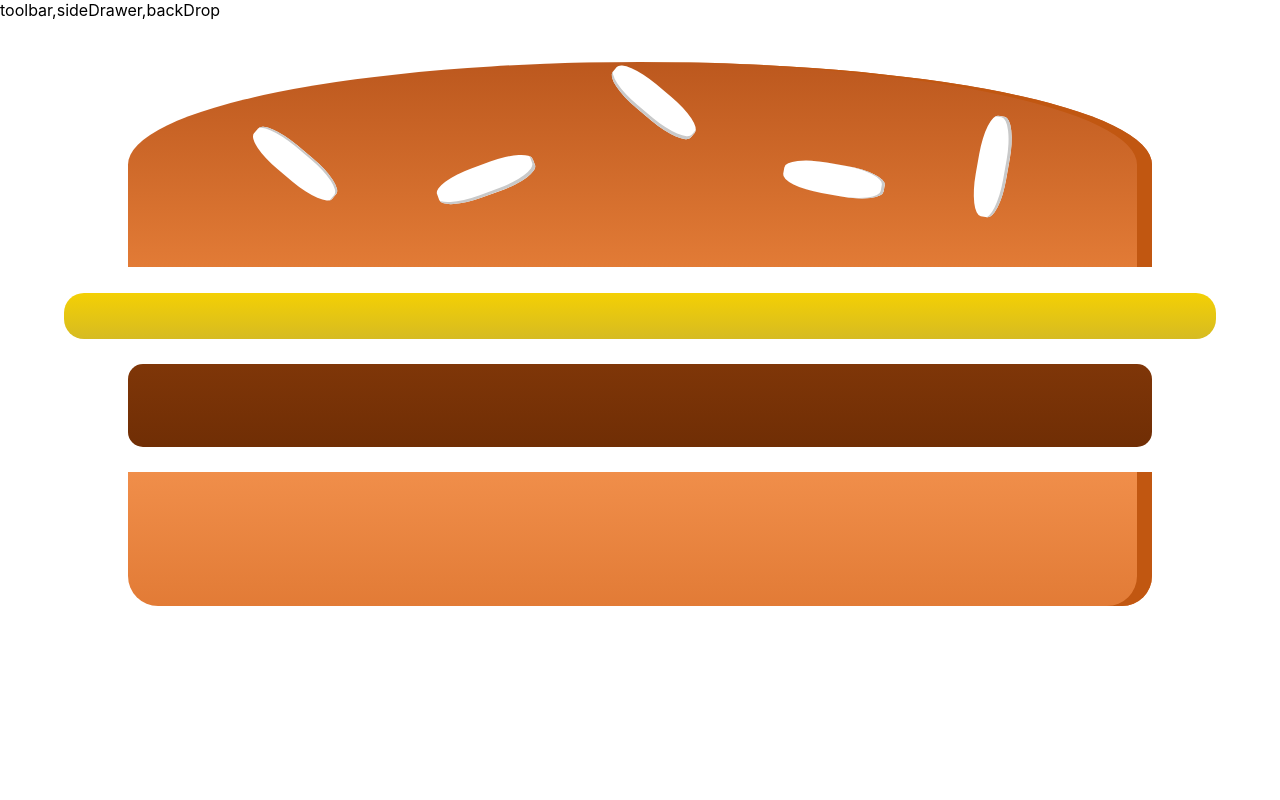
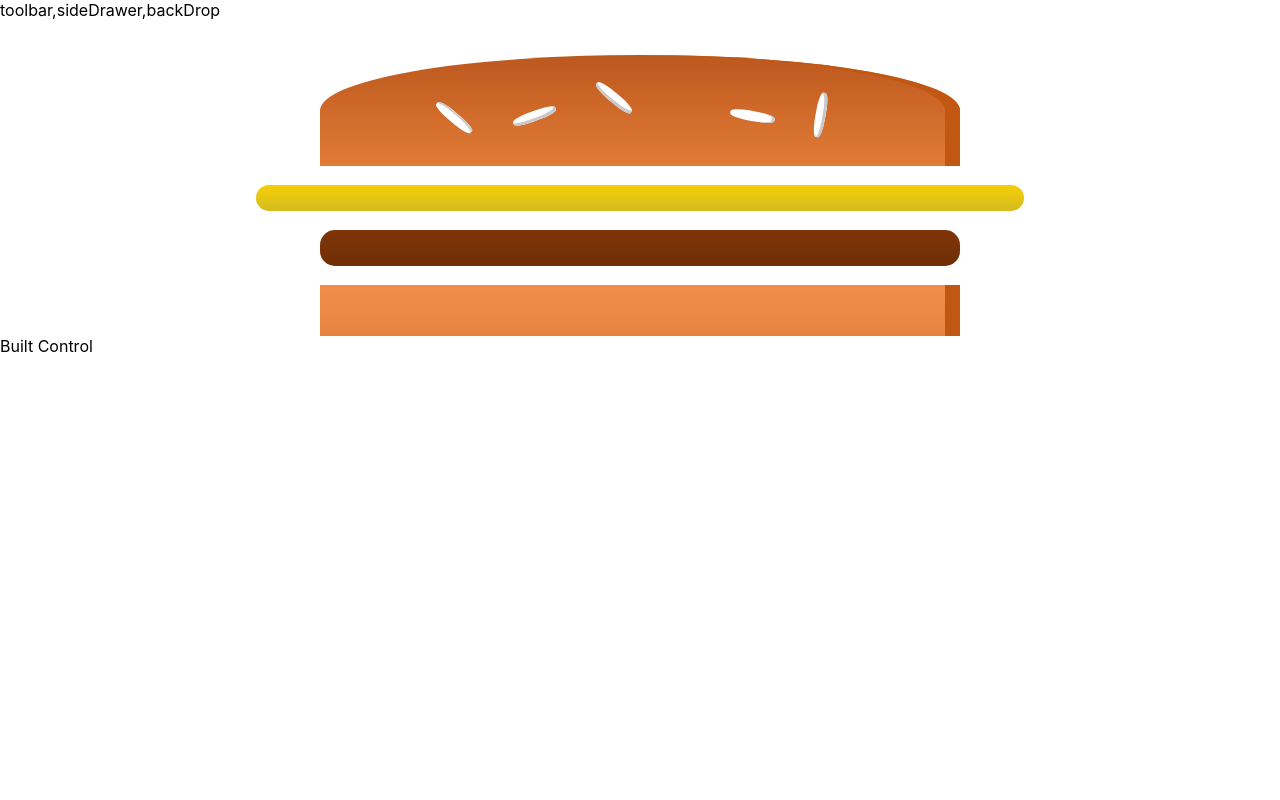
Before and after one commit to Fikriihsan03/BurgerBuilder, a React (Create React App) app: page / in a window 1280 px wide. Shown: the top 800 px of the page. Built offline with nearby package versions, Linux system fonts and the light colour scheme.

Commit message:
change styling

```diff
--- a/src/components/Burger/Burger.module.css
+++ b/src/components/Burger/Burger.module.css
@@ -1,7 +1,7 @@
 .Burger {
   width: 100%;
   margin: auto;
-  height: 1027px;
+  height: 300px;
   overflow: scroll;
   text-align: center;
   font-weight: bold;
--- a/src/components/Burger/BurgerIngredient.module.css
+++ b/src/components/Burger/BurgerIngredient.module.css
@@ -1,25 +1,25 @@
 .BreadBottom {
-  height: 13%;
-  width: 80%;
+  height: 30%;
+  width: 50%;
   background: linear-gradient(#f08e4a, #e27b36);
   border-radius: 0 0 30px 30px;
   box-shadow: inset -15px 0 #c15711;
-  margin: 2% auto;
+  margin: 1.5% auto;
 }
 
 .BreadTop {
-  height: 20%;
-  width: 80%;
+  height: 37%;
+  width: 50%;
   background: linear-gradient(#bc581e, #e27b36);
   border-radius: 50% 50% 0 0;
   box-shadow: inset -15px 0 #c15711;
-  margin: 2% auto;
+  margin: 1.5% auto;
   position: relative;
 }
 
 .Seeds1 {
-  width: 10%;
-  height: 15%;
+  width: 7%;
+  height: 9%;
   position: absolute;
   background-color: white;
   left: 30%;
@@ -49,15 +49,15 @@
   position: absolute;
   background-color: white;
   left: 180%;
-  top: -50%;
+  top: 100%;
   border-radius: 40%;
   transform: rotate(60deg);
   box-shadow: inset -1px -3px #c9c9c9;
 }
 
 .Seeds2 {
-  width: 10%;
-  height: 15%;
+  width: 7%;
+  height: 9%;
   position: absolute;
   background-color: white;
   left: 64%;
@@ -81,32 +81,32 @@
 }
 
 .Meat {
-  width: 80%;
-  height: 8%;
+  width: 50%;
+  height: 12%;
   background: linear-gradient(#7f3608, #702e05);
-  margin: 2% auto;
+  margin: 1% auto;
   border-radius: 15px;
 }
 
 .Cheese {
-  width: 90%;
-  height: 4.5%;
-  margin: 2% auto;
+  width: 60%;
+  height: 8.5%;
+  margin: 1.5% auto;
   background: linear-gradient(#f4d004, #d6bb22);
   border-radius: 20px;
 }
 
 .Salad {
-  width: 85%;
-  height: 7%;
-  margin: 2% auto;
+  width: 55%;
+  height: 11%;
+  margin: 1.5% auto;
   background: linear-gradient(#228c1d, #91ce50);
   border-radius: 20px;
 }
 
 .Bacon {
-  width: 80%;
-  height: 3%;
+  width: 50%;
+  height: 7%;
   background: linear-gradient(#bf3813, #c45e38);
-  margin: 2% auto;
+  margin: 1.5% auto;
 }
```
